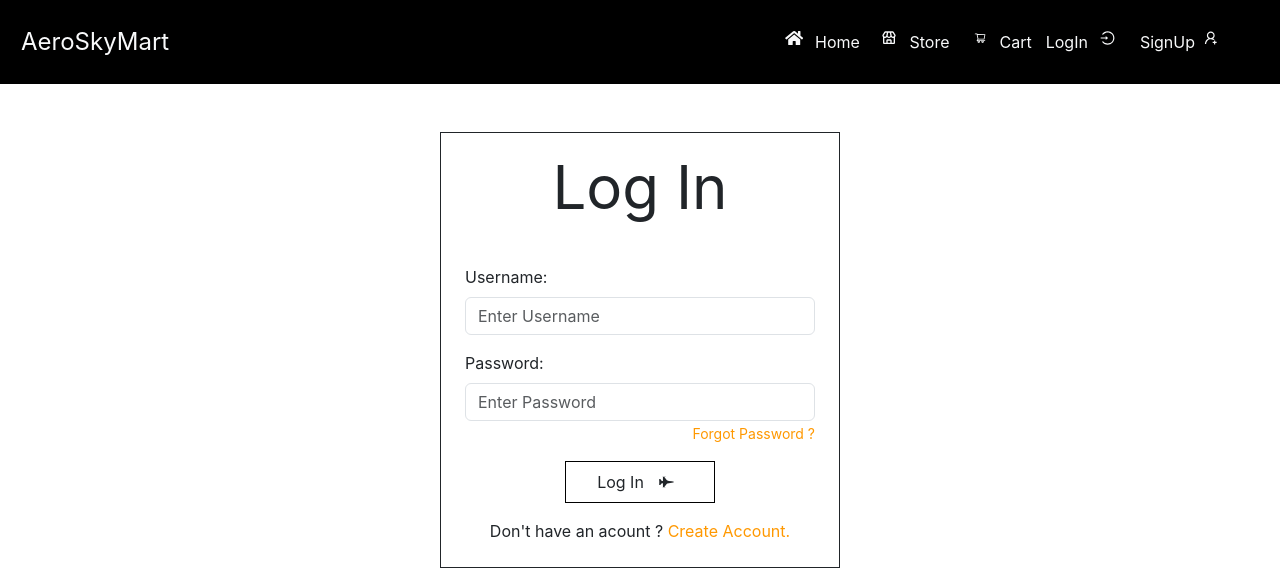
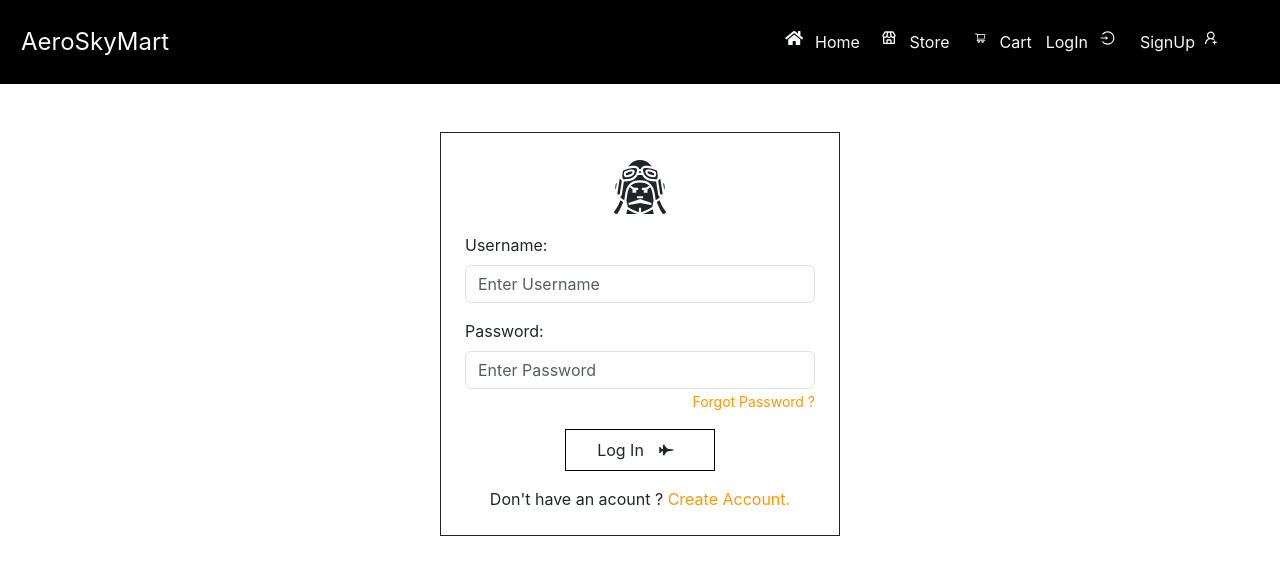
Before and after one commit to Osorabrian/AeroSkyMart, a React (Create React App) app: page /login in a window 1280 px wide. Shown: the top 576 px of the page. Built offline with nearby package versions, Linux system fonts and the light colour scheme.

Commit message:
format log in form

```diff
--- a/src/Components/Login/Login.js
+++ b/src/Components/Login/Login.js
@@ -1,6 +1,7 @@
 import React, {useState} from 'react'
 import { useNavigate, NavLink } from 'react-router-dom'
 import {FaFighterJet} from 'react-icons/fa'
+import {GiPlanePilot} from 'react-icons/gi'
 import './Login.css'
 
 export default function Login(){
@@ -20,9 +21,9 @@ export default function Login(){
 
             <form onSubmit={logInFunction} className='w-9/12 mx-auto text-left mt-5 p-4' id='login-form'>
 
-                <h1 className='text-6xl text-center'>Log In</h1>
+                <GiPlanePilot className='text-6xl mx-auto' />
 
-                <div className='mt-5 mb-3'>
+                <div className='mt-3 mb-3'>
                     <label className={'form-label'}>Username:</label>
                     <input type='text' placeholder='Enter Username' className='form-control' onChange={e => setUserName(e.target.value)} required/>
                 </div>
```
